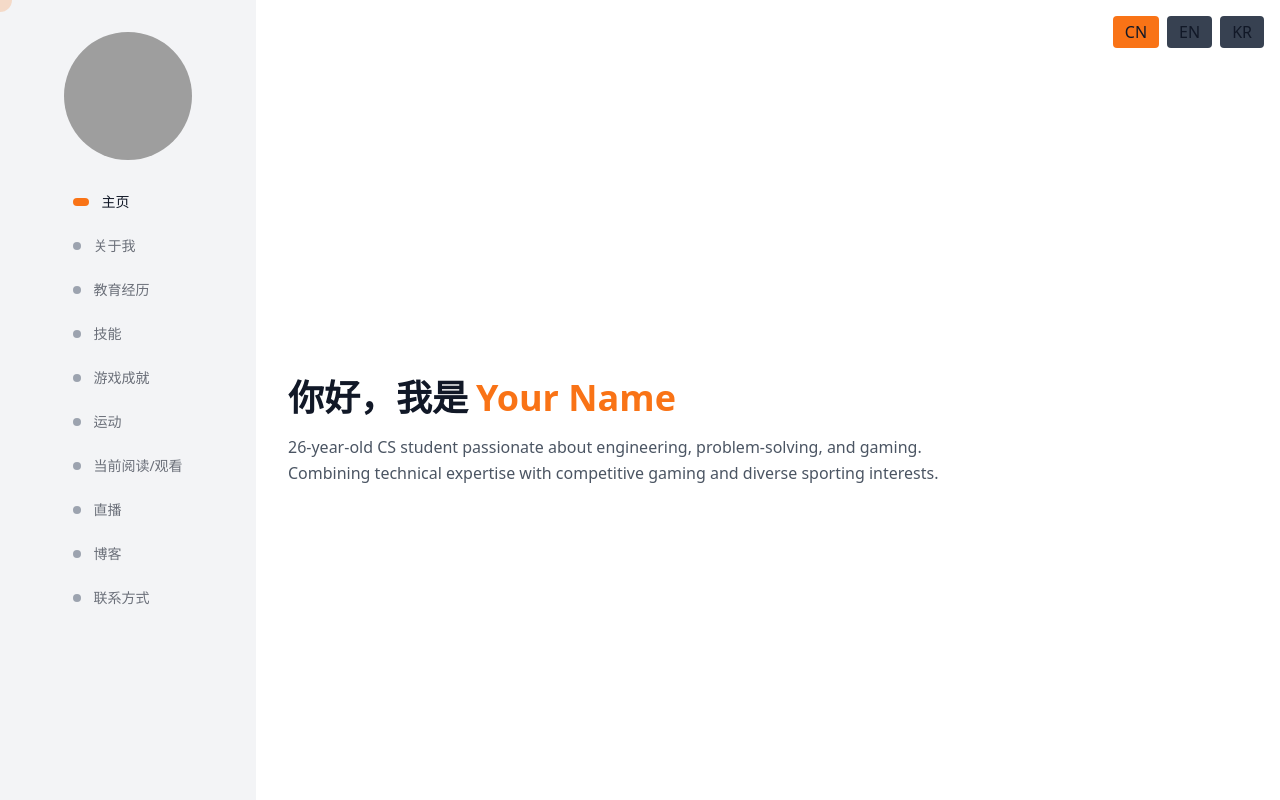
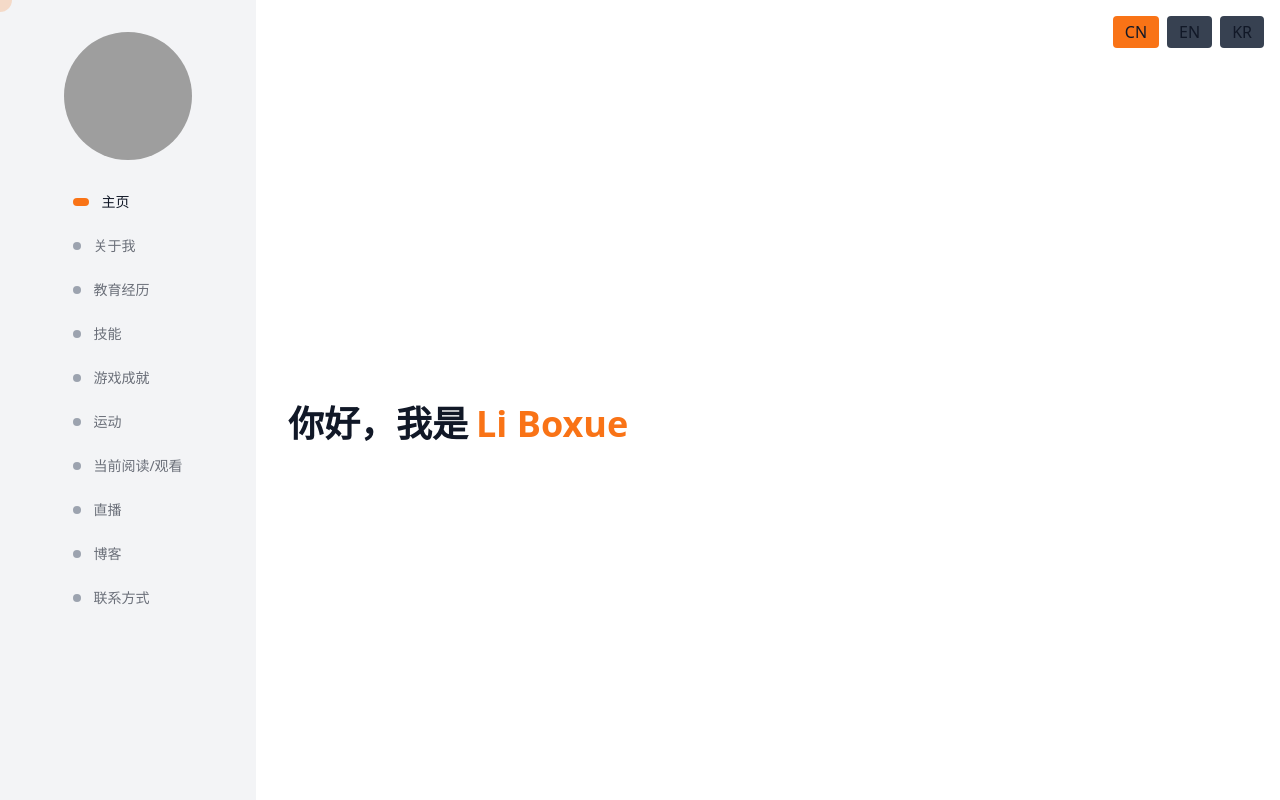
Before and after one commit to Tanjiro05-netizen/personal-website, a React (Create React App) app: page / in a window 1280 px wide. Shown: the top 800 px of the page. Built offline with nearby package versions, Linux system fonts and the light colour scheme; grey boxes are pictures that could not be loaded.

Commit message:
Neuer Name, aber füge noch ein factsheet hinzu

```diff
--- a/src/components/sections/Home.jsx
+++ b/src/components/sections/Home.jsx
@@ -9,12 +9,10 @@ const Home = forwardRef(({ currentLang }, ref) => (
     >
         <h1 className="text-4xl font-bold mb-4">
             {content[currentLang].title}
-            <span className="text-orange-500 ml-2">Your Name</span>
+            <span className="text-orange-500 ml-2">Li Boxue</span>
         </h1>
         <div className="max-w-2xl">
             <p className="text-gray-600 dark:text-gray-400 leading-relaxed">
-                26-year-old CS student passionate about engineering, problem-solving, and gaming.
-                Combining technical expertise with competitive gaming and diverse sporting interests.
             </p>
         </div>
     </section>
```
